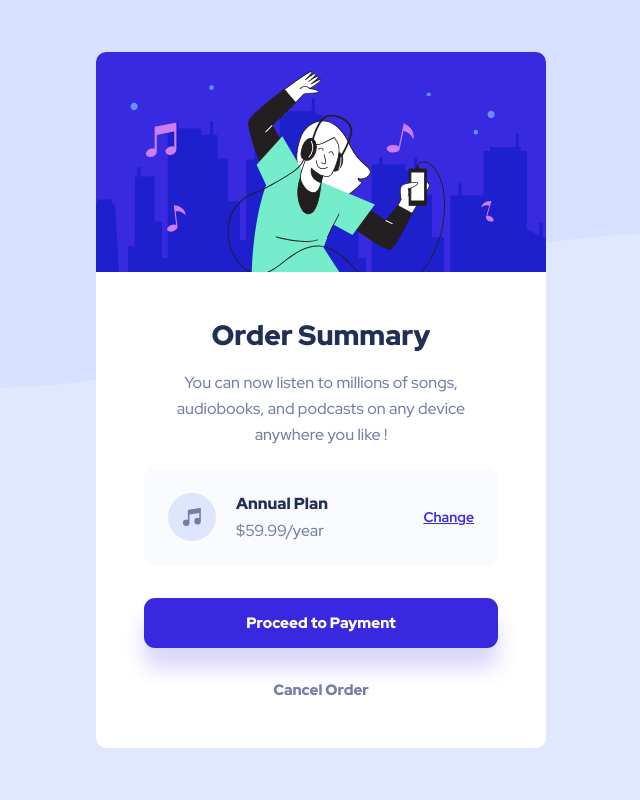
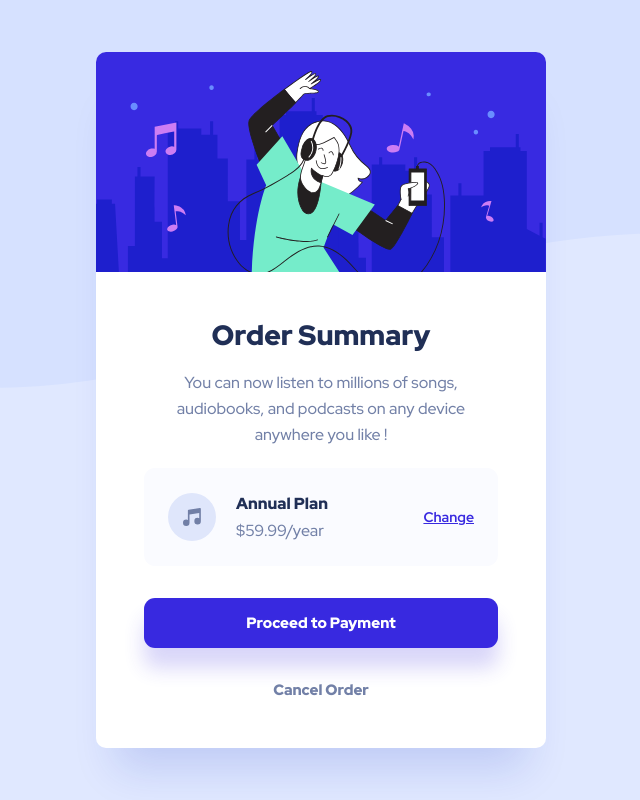
Before and after one commit to LorisDucamps/Order-summary-component, a plain HTML site: page index.html in a window 1280 px wide. Shown: the whole page, without its empty margins (319-959 px from the left). Drawn offline with Linux system fonts and the light colour scheme.

Commit message:
add box shadow main container

```diff
--- a/styles.css
+++ b/styles.css
@@ -79,6 +79,7 @@ main {
     margin: 0 auto;
     border-radius: 1rem;
     background-color: var(--White);
+    box-shadow: 0px 40px 40px -20px rgba(13, 48, 189, 0.151826);
     overflow: hidden;
 }
 
```
